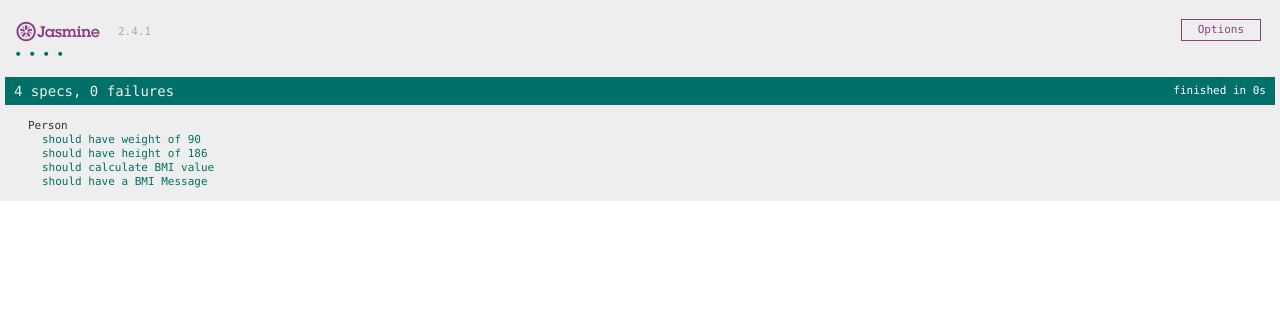
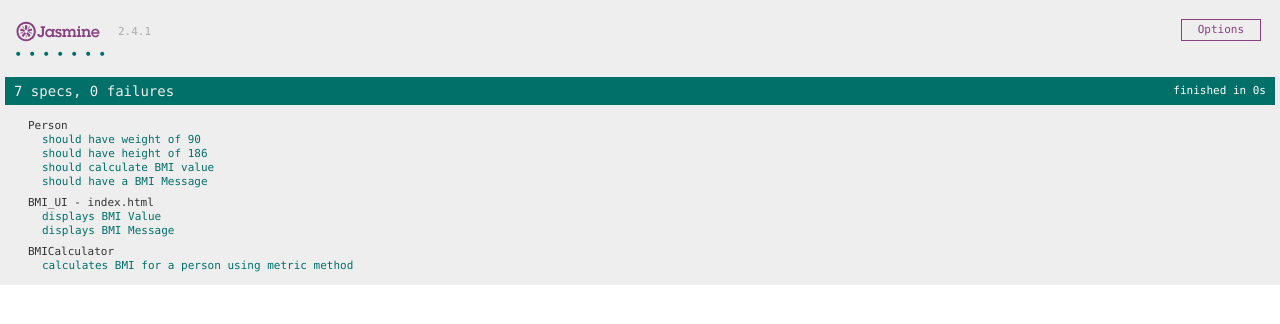
Before and after one commit to DanielitoAlbinsson/BMI, a plain HTML site: page SpecRunner.html in a window 1280 px wide. Drawn offline with nearby package versions, Linux system fonts and the light colour scheme.

Commit message:
acceptance tests passing

```diff
--- a/SpecRunner.html
+++ b/SpecRunner.html
@@ -23,7 +23,12 @@
   <!-- include spec files here... -->
   <script src="spec/SpecHelper.js"></script>
   <script src="spec/person_spec.js"></script>
+  <script src="spec/bmi_ui_spec.js"></script>
+  <script src="spec/bmi_calculator_spec.js"></script>
 
+  </script>
+
+  </script>
 </head>
 
 <body>
--- a/spec/bmi_ui_spec.js
+++ b/spec/bmi_ui_spec.js
@@ -3,6 +3,17 @@ describe('BMI_UI - index.html', function() {
         jasmine.getFixtures().fixturesPath = '.';
         loadFixtures('index.html');
         $.holdReady(false);
+        $('#weight').val('90');
+        $('#height').val('186');
+        $('#calculate').trigger('click');
     });
+  it("displays BMI Value", function() {
+  expect($('#display_value').text()).toBe('Your BMI is 26.01');
+
+  });
+
+  it("displays BMI Message", function() {
+  expect($('#display_message').text()).toBe('and you are Overweight');
+  });
 
 });
```
Also changed, not shown: 2 other files.
